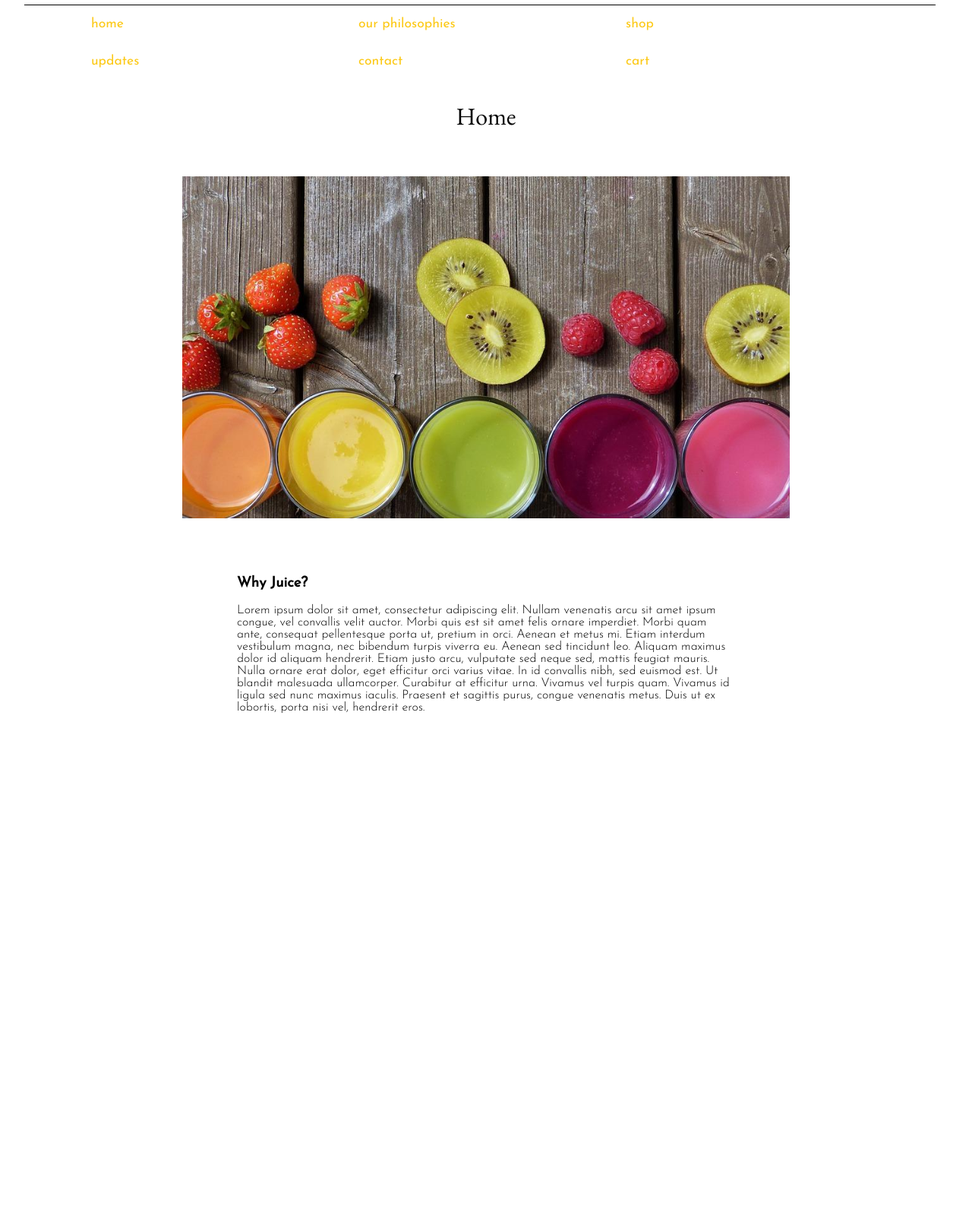
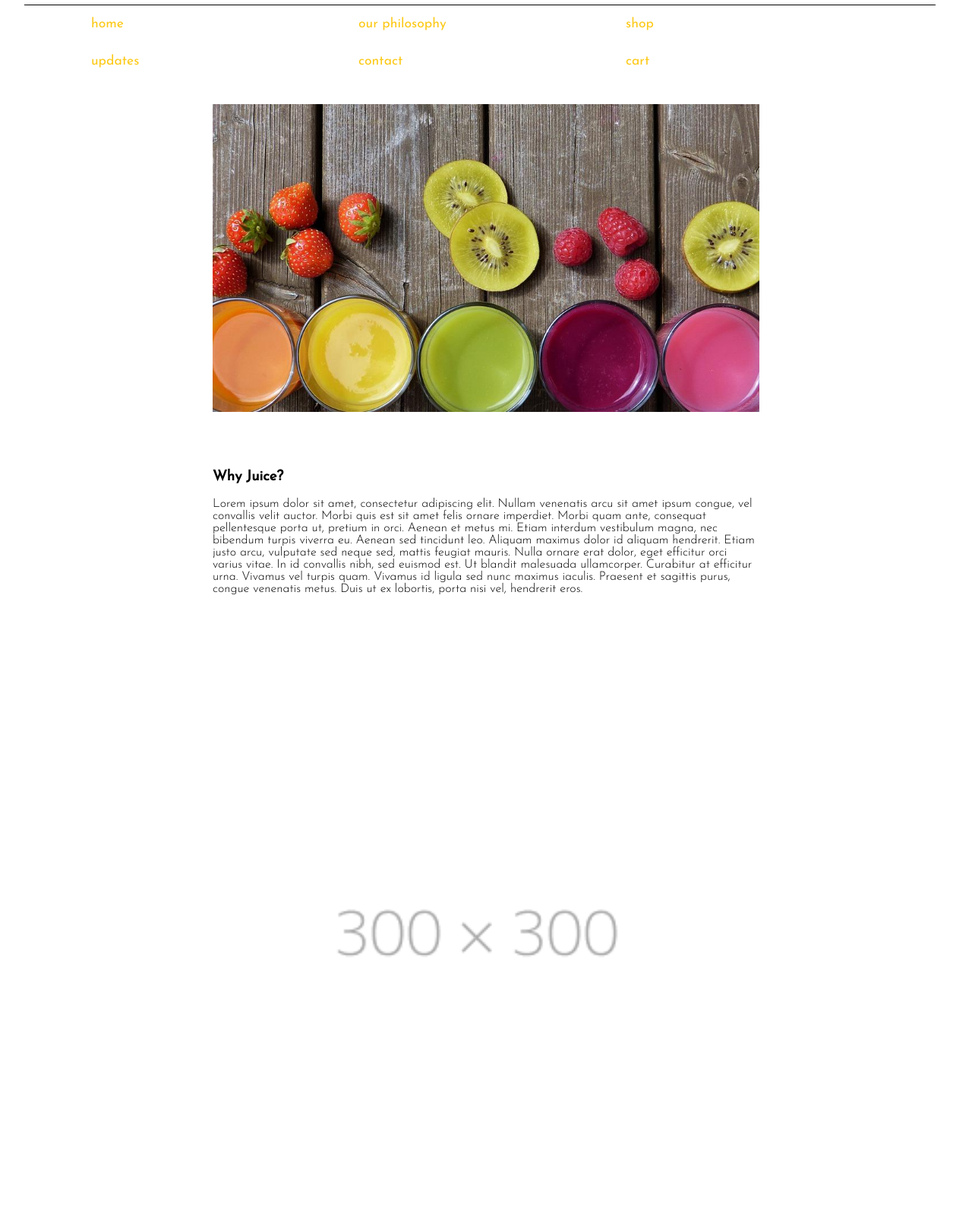
Before and after one commit to maggiec2w/IAT-339-P02, a plain HTML site: page P02_v1/index.html in a window 1280 px wide. Shown: the part 120-1720 px from the top of the page at 76% size. Before the commit the page ends 1139 px from the top, so only its background shows below. Drawn offline with nearby package versions, Linux system fonts and the light colour scheme.

Commit message:
Sophia edited

```diff
--- a/P02_v1/css/grid.css
+++ b/P02_v1/css/grid.css
@@ -12,7 +12,7 @@
     justify-content: center;
 }
 
-.homepage_container{
+.homepage_container, .ourphilosophy_container{
     display: flex;
     flex-wrap: wrap;
     flex-basis: 45rem;
@@ -20,8 +20,15 @@
     /* border-top: 1px solid #EE725F; */
 }
 
+.homepage_element, .ourphilosophy_element{
+    /* padding: 2rem; */
+    margin: 2rem;
+}
+
 .homepage_element{
- padding: 2rem;
+    padding: 0;
+    margin-left: 0;
+    margin-right: 0;
 }
 
 
--- a/P02_v1/css/style.css
+++ b/P02_v1/css/style.css
@@ -25,8 +25,8 @@ label{
 }
 
 img{
-    /* width: 100%; */
-    max-width: 50rem;
+    width: 100%;
+    /* max-width: 50rem; */
     height: auto;
 }
 
--- a/P02_v1/index.html
+++ b/P02_v1/index.html
@@ -18,7 +18,7 @@
         <h1>Citrus Juicery</h1>
         <nav class="main-nav-container">
             <a class = "main-nav" href="index.html">home</a>
-            <a class = "main-nav" href="our_philosophy.html">our philosophies</a>
+            <a class = "main-nav" href="our_philosophy.html">our philosophy</a>
             <a class = "main-nav" href="shop.html">shop</a>
             <a class = "main-nav" href="updates.html">updates</a>
             <a class = "main-nav" href="index.html#citations">contact</a>
@@ -26,19 +26,35 @@
         </nav>
     </header>
 
-    <h2>Home</h2>
+    <!-- <h2>Home</h2> -->
     <section class = "homepage_container">
-    <section class = "homepage_element">
+        <section class = "homepage_element" >
             <img src="img/Homepage_img1.jpg" alt="homepage" >
         </section>
-
         <section class = "homepage_element">
             <h3>Why Juice?</h3>
             <p>
                 Lorem ipsum dolor sit amet, consectetur adipiscing elit. Nullam venenatis arcu sit amet ipsum congue, vel convallis velit auctor. Morbi quis est sit amet felis ornare imperdiet. Morbi quam ante, consequat pellentesque porta ut, pretium in orci. Aenean et metus mi. Etiam interdum vestibulum magna, nec bibendum turpis viverra eu. Aenean sed tincidunt leo. Aliquam maximus dolor id aliquam hendrerit. Etiam justo arcu, vulputate sed neque sed, mattis feugiat mauris. Nulla ornare erat dolor, eget efficitur orci varius vitae. In id convallis nibh, sed euismod est. Ut blandit malesuada ullamcorper. Curabitur at efficitur urna. Vivamus vel turpis quam. Vivamus id ligula sed nunc maximus iaculis. Praesent et sagittis purus, congue venenatis metus. Duis ut ex lobortis, porta nisi vel, hendrerit eros.
             </p>
         </section>
-
+        <div class = "homepage_element" id="homeblk-1">
+            <img src="img/placeholder_300x300.png" alt="placeholder_300x300">
+        </div>
+        <div class = "homepage_element" id="homeblk-2">
+            <img src="img/placeholder_300x300.png" alt="placeholder_300x300">
+        </div>
+        <div class = "homepage_element" id="homeblk-3">
+            <img src="img/placeholder_300x300.png" alt="placeholder_300x300">
+        </div>
+        <div class = "homepage_element" id="homeblk-4">
+            <img src="img/placeholder_300x300.png" alt="placeholder_300x300">
+        </div>
+        <div class = "homepage_element" id="homeblk-5">
+            <img src="img/placeholder_300x300.png" alt="placeholder_300x300">
+        </div>
+        <div class = "homepage_element" id="homeblk-6">
+            <img src="img/placeholder_300x300.png" alt="placeholder_300x300">
+        </div>
     </section>
 
 </body>
```
Also changed, not shown: P02_v1/cart.html (+1 -1 lines), P02_v1/contact.html (+1 -1 lines), P02_v1/our_philosophy.html (+11 -1 lines), P02_v1/shop.html (+1 -1 lines), P02_v1/updates.html (+1 -1 lines), P02_v1/img/placeholder_300x300.png (added). Lines whose indentation alone changed are shown as unchanged.
